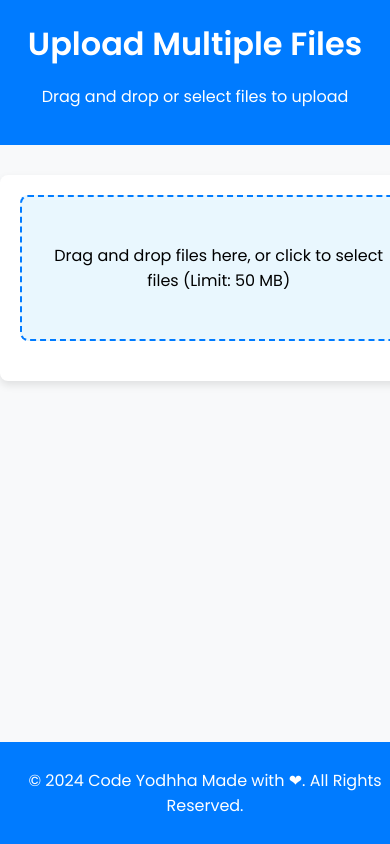
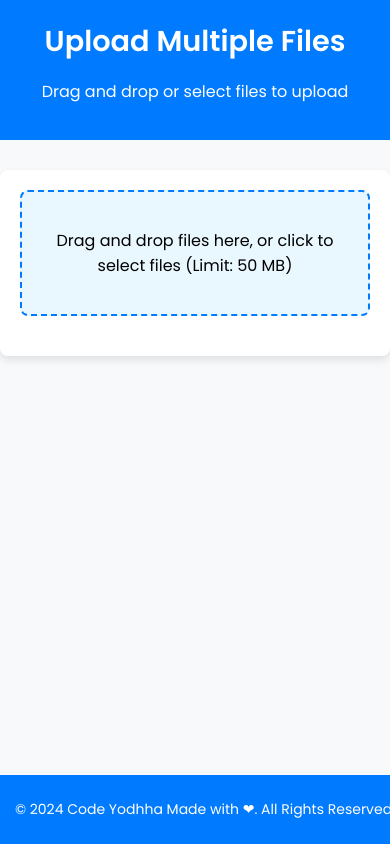
Before and after one commit to Om976346/Upload-System, a Flask app: page / in a window 390 px wide; the page is wider, and only the part inside the window is pictured. Run offline with Flask 3, Linux system fonts and the light colour scheme.

Commit message:
Update styles.css

```diff
--- a/static/styles.css
+++ b/static/styles.css
@@ -30,22 +30,25 @@ footer {
 
 /* Container for the upload form and file list */
 .container {
-    width: 80%;
+    max-width: 800px;  /* Set a max-width for larger screens */
+    width: 100%;  /* Ensures it takes up the full width on smaller screens */
     margin: 30px auto;
     padding: 20px;
     background-color: white;
     box-shadow: 0 4px 8px rgba(0, 0, 0, 0.1);
     border-radius: 8px;
+    box-sizing: border-box;
 }
 
 .upload-container {
-    width: 90%;
+    width: 100%;
     padding: 40px;
     border: 2px dashed #007bff;
     background-color: #e9f7fe;
     text-align: center;
     border-radius: 8px;
     cursor: pointer;
+    box-sizing: border-box;
 }
 
 .upload-container:hover {
@@ -89,20 +92,35 @@ footer {
 
 /* Responsive design */
 @media (max-width: 768px) {
-    .container {
-        width: 95%;
-    }
-
     header h1 {
-        font-size: 2em;
+        font-size: 2em;  /* Reduce font size on smaller screens */
     }
 
     .upload-container {
-        padding: 30px;
+        padding: 30px;  /* Reduce padding on mobile */
     }
 
     .file-list li {
-        font-size: 14px;
-        padding: 10px;
+        font-size: 14px;  /* Adjust font size for file list items */
+        padding: 10px;  /* Reduce padding for better fit */
+    }
+
+    footer {
+        font-size: 14px;  /* Smaller footer text for mobile */
     }
 }
+
+@media (max-width: 480px) {
+    header h1 {
+        font-size: 1.8em;  /* Further reduce font size on very small screens */
+    }
+
+    .upload-container {
+        padding: 20px;  /* Further reduce padding */
+    }
+
+    .loader {
+        width: 30px;  /* Make loader smaller on mobile */
+        height: 30px;
+    }
+}
```
